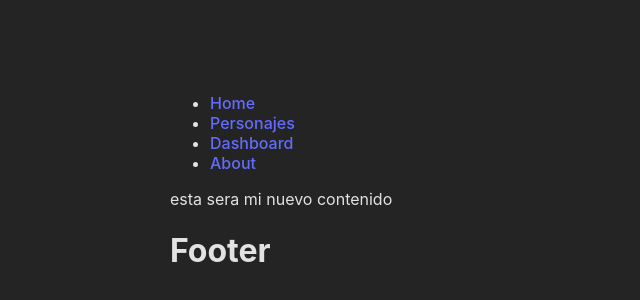
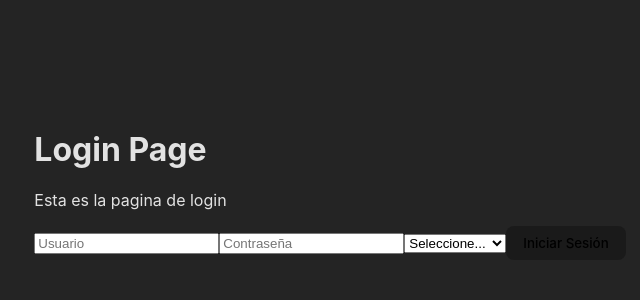
Before and after one commit to carlosmarind/clase-react, a React (Vite) app: page /login in a window 1280 px wide. Before the commit this address led to /. Shown: the part 266-566 px from the top of the page, without its empty margins (335-975 px from the left). Built offline with nearby package versions, Linux system fonts and the light colour scheme.

Commit message:
login y formularios

```diff
--- /dev/null
+++ b/src/components/PrivateRoute.tsx
@@ -0,0 +1,23 @@
+import { ReactNode } from "react";
+import { MainLayout } from "../layout/MainLayout";
+
+interface PrivateRouteProps {
+    children: ReactNode;
+}
+
+export const PrivateRoute = (props: PrivateRouteProps) => {
+    const auth = isAuth();
+    return (
+        <>
+            {auth ? props.children : <MainLayout>Acceso denegado</MainLayout>}
+        </>
+    );
+}
+
+const isAuth = () => {
+    if (localStorage.getItem('user')) {
+        return true;
+    } else {
+        return false;
+    }
+}
--- a/src/layout/MainLayout.tsx
+++ b/src/layout/MainLayout.tsx
@@ -6,12 +6,14 @@ interface MainLayoutProps {
 
 export const MainLayout = (props: MainLayoutProps) => {
     return (
-        <div>
-            <header>
+        <div >
+            <header >
                 <ul>
                     <li><Link to="/">Home</Link></li>
                     <li><Link to="/personajes">Personajes</Link></li>
                     <li><Link to="/dashboard">Dashboard</Link></li>
+                    <li><Link to="/login">Login</Link></li>
+                    <li><Link to="/admin">Admin</Link></li>
                     <li><Link to="/about">About</Link></li>
                 </ul>
             </header>
--- a/src/main.tsx
+++ b/src/main.tsx
@@ -8,6 +8,9 @@ import { HomePage } from './page/HomePage'
 import { PersonajesPage } from './page/PersonajesPage'
 import { DetallePersonaje } from './page/DetallePersonaje'
 import { DashboardPage } from './page/DashboardPage'
+import { AdminPage } from './page/AdminPage'
+import { PrivateRoute } from './components/PrivateRoute'
+import { LoginPage } from './page/LoginPage'
 
 createRoot(document.getElementById('root')!).render(
   <StrictMode>
@@ -16,16 +19,15 @@ createRoot(document.getElementById('root')!).render(
         <Route path="/" element={<HomePage />} />
         <Route path="/personajes" element={<PersonajesPage />} />
         <Route path="/detalle-personaje/:id" element={<DetallePersonaje />} />
-
+        <Route path="/login" element={<LoginPage />} />
+        <Route path="/admin" element={<PrivateRoute><AdminPage /></PrivateRoute>} />
         <Route path="/dashboard" element={<DashboardPage />}>
           <Route index element={<div>Contenido general del dashboard</div>} />
           <Route path="detalle" element={<div>Contenido detalle del dashboard</div>} />
         </Route>
-
         <Route path="/about" element={<AboutPage title="Sobre nostros" />} />
         <Route path="*" element={<NotFoundPage />} />
       </Routes>
     </BrowserRouter>
-
   </StrictMode>,
 )
--- a/src/page/AboutPage.tsx
+++ b/src/page/AboutPage.tsx
@@ -2,7 +2,7 @@ import { MainLayout } from "../layout/MainLayout"
 interface AboutPageProps {
     title: string;
 }
-export const AboutPage = (props:AboutPageProps) => {
+export const AboutPage = (props: AboutPageProps) => {
 
     document.title = props.title;
 
--- /dev/null
+++ b/src/page/AdminPage.tsx
@@ -0,0 +1,12 @@
+import { MainLayout } from "../layout/MainLayout"
+
+export const AdminPage = () => {
+    return (
+        <MainLayout>
+            <div>
+                <h1>Admin Page</h1>
+                <p>Esta es la pagina de administracion</p>
+            </div>
+        </MainLayout>
+    )
+}
--- /dev/null
+++ b/src/page/LoginPage.tsx
@@ -0,0 +1,74 @@
+import { useState } from "react";
+import { login } from "../services/login/loginService";
+import { useNavigate } from "react-router-dom";
+
+interface IForm {
+    user: string;
+    password: string;
+    region: string;
+}
+
+export const LoginPage = () => {
+
+    const navigate = useNavigate();
+
+    const [error, setError] = useState<boolean>(false);
+    const [validCredential, setValidCredential] = useState<boolean>(true);
+    const [form, setForm] = useState<IForm>({
+        user: '',
+        password: '',
+        region: ''
+    });
+
+
+    const handleSubmit = (event: React.MouseEvent<HTMLButtonElement>) => {
+        event.preventDefault();
+
+        //validacion de formulario
+        if (form.user === '' || form.password === '' || form.region === '') {
+            setError(true);
+            return;
+        }
+
+        //validacion de credenciales
+        if (login(form)) {
+            navigate("/home");
+        } else {
+            setValidCredential(false);
+        }
+
+        //termino de validaciones
+        console.log("enviar formulario");
+    }
+
+    const handleChange = (event: React.ChangeEvent<HTMLInputElement | HTMLSelectElement>) => {
+        const { name, value } = event.target;
+        setError(false);
+        setValidCredential(true);
+        setForm({
+            ...form,
+            [name]: value
+        });
+    }
+
+    return (
+        <div>
+            <h1>Login Page</h1>
+            <p>Esta es la pagina de login</p>
+            <form>
+                <input type="text" placeholder="Usuario" name="user" onChange={handleChange} value={form.user} />
+                <input type="password" placeholder="Contraseña" name="password" onChange={handleChange} value={form.password} />
+                <select name="region" id="region" onChange={handleChange} value={form.region}>
+                    <option value="">Seleccione...</option>
+                    <option value="stgo">Santiago</option>
+                    <option value="tpvr">Puerto Varas</option>
+                    <option value="ptoay">Puerto Aysen</option>
+                    <option value="cpo">Copiapo</option>
+                </select>
+                <button type="submit" onClick={handleSubmit}>Iniciar Sesión</button>
+            </form>
+            {error && <div>Faltan llegar algunos campos</div>}
+            {!validCredential && <div>Nombre de usuario o contraseña incorrecta</div>}
+        </div>
+    )
+}
--- /dev/null
+++ b/src/services/login/loginService.ts
@@ -0,0 +1,19 @@
+interface ILogin {
+    user: string;
+    password: string;
+    region: string;
+}
+
+
+export function login(user: ILogin): boolean {
+
+    if (user.user === 'admin' && user.password === 'admin') {
+
+        const datosUsuario = JSON.stringify(user);
+        localStorage.setItem('user', datosUsuario);
+
+        return true;
+    } else {
+        return false;
+    }
+}
```
